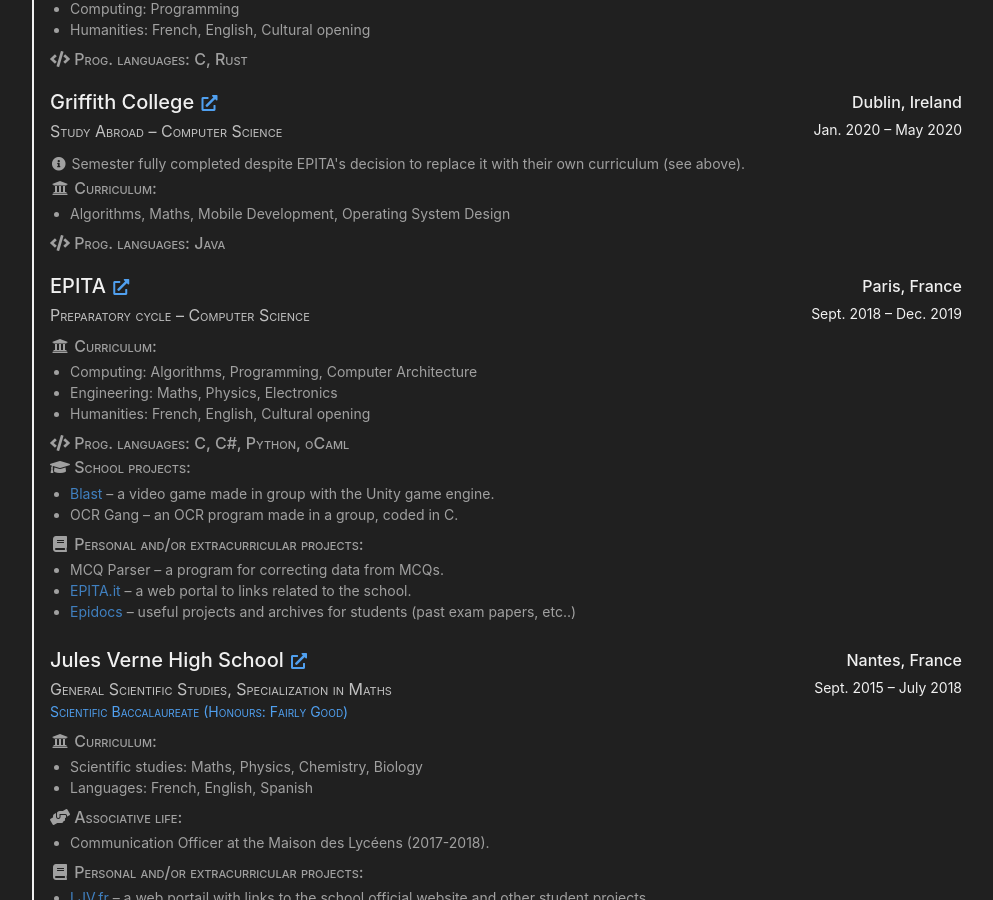
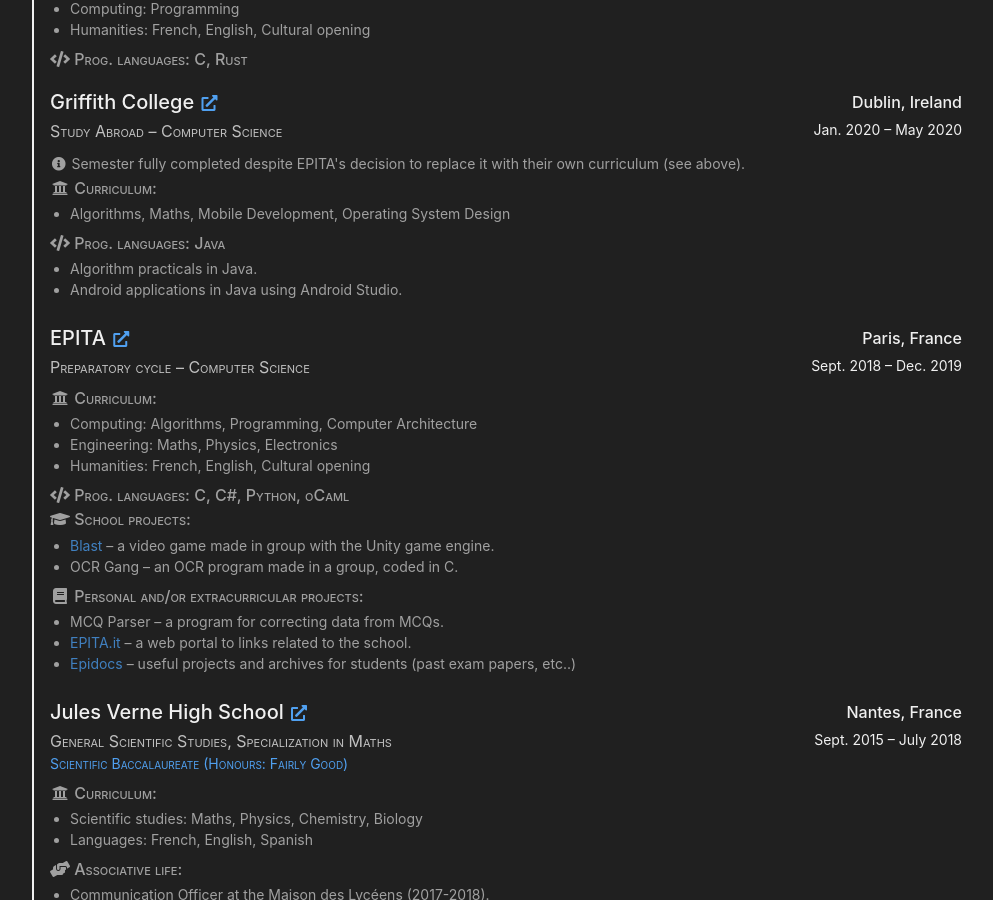
Before and after one commit to matiboux/matiboux.me, a Jekyll site: the page built from cv.html, in a window 1280 px wide and 900 px high, scrolled down 1005 px. Shown: the whole window, without its empty margins (143-1136 px from the left). Built offline with Jekyll 4.4.1, drawn with Linux system fonts in a browser that asks for light colours; nearby versions of some CDN libraries.

Commit message:
Update Griffith information in cv.html

```diff
--- a/cv.html
+++ b/cv.html
@@ -107,12 +107,10 @@ container_class: mw-lg
 					<li>Algorithms, Maths, Mobile Development, Operating System Design</li>
 				</ul>
 				<h6><i class="fas fa-code fa-fw"></i> Prog. languages: Java</h6>
-				<!--
 				<ul>
-					<li>Coded in Java for practicals.</li>
-					<li>Made Android applications in Java using Android Studio.</li>
+					<li>Algorithm practicals in Java.</li>
+					<li>Android applications in Java using Android Studio.</li>
 				</ul>
-				-->
 			</div>
 		</div>
 		<div class="meta">
```
